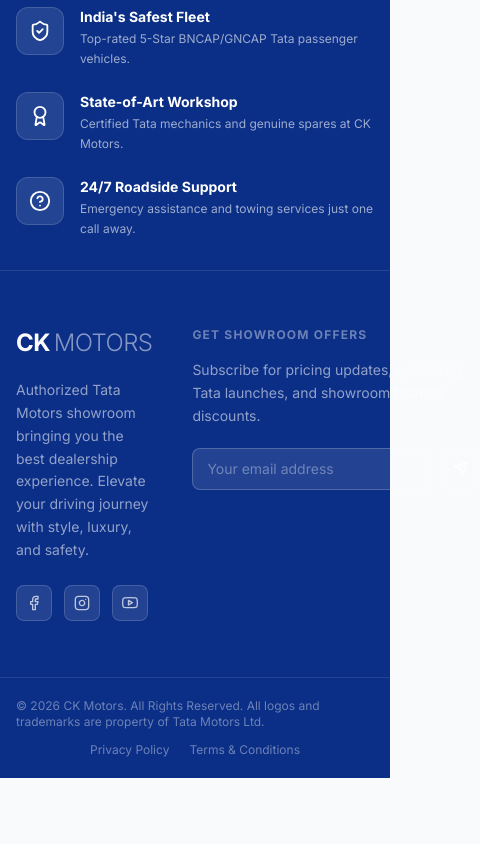
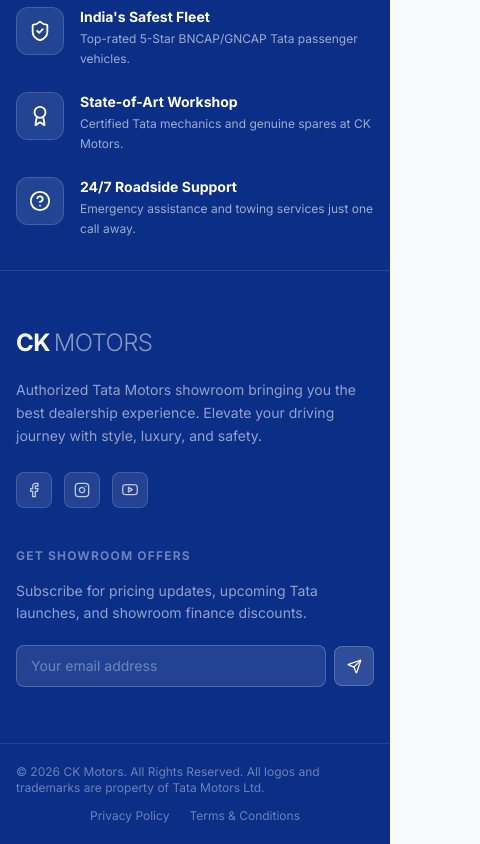
Before and after one commit to himanshubhatnagar2000/CKMotors, a React (Vite) app: page /privacy-policy in a window 390 px wide. Shown: the part 4492-5336 px from the top of the page, 480 px wide, since content can reach past the window. Before the commit the page ends 5270 px from the top, so only its background shows below. Built offline with nearby package versions, Linux system fonts and the light colour scheme.

Commit message:
feat: implement Footer component with value proposition banner and newsletter subscription form

```diff
--- a/src/components/Footer.jsx
+++ b/src/components/Footer.jsx
@@ -96,7 +96,7 @@ export default function Footer() {
 
       {/* Main Footer */}
       <div className="max-w-7xl mx-auto px-4 sm:px-6 lg:px-8 py-14">
-        <div className="flex flex-row justify-between gap-10">
+        <div className="flex lg:flex-row md:flex-row flex-col justify-between gap-10">
 
           {/* Brand Column */}
           <div className="lg:col-span-1 flex flex-col gap-5">
```
